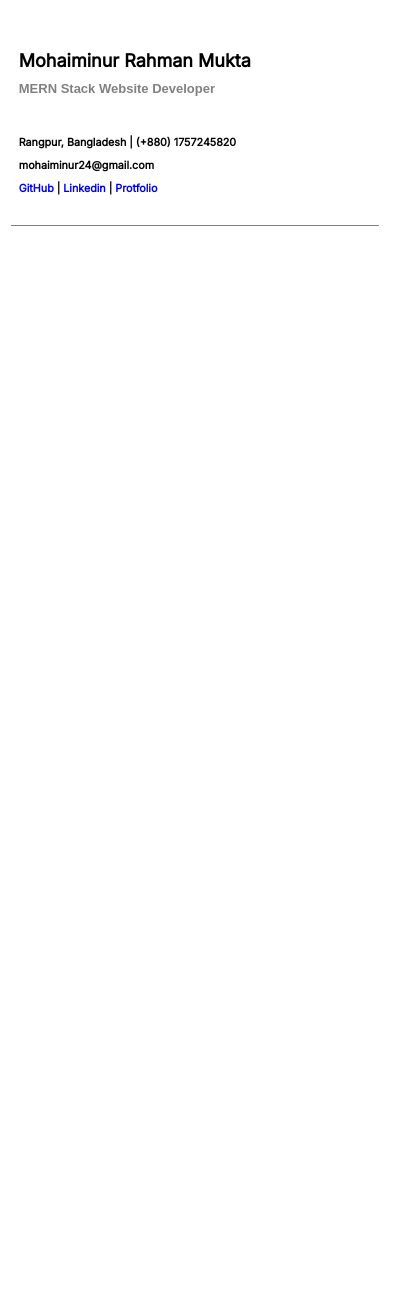
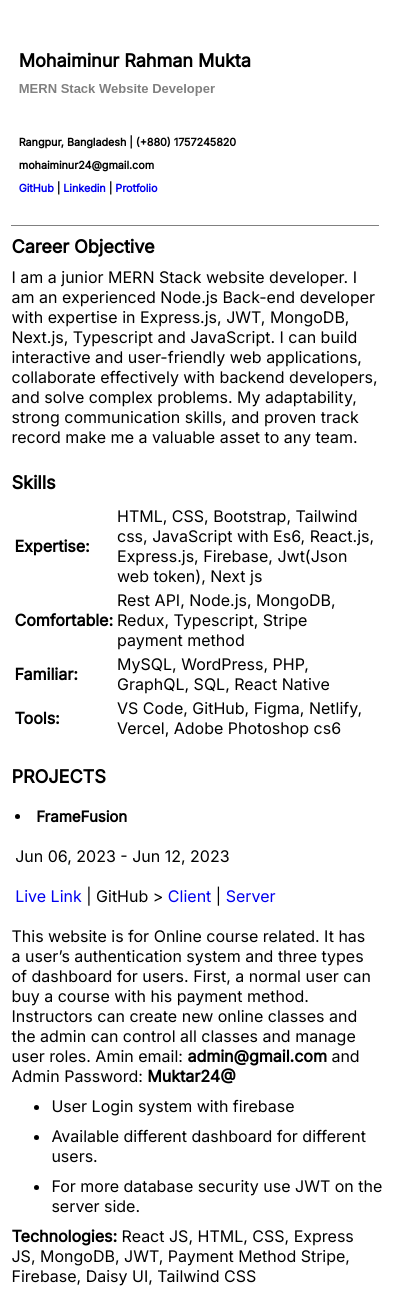
Before and after one commit to Mohaiminur-MernStackDeveloper/MohaiMinur-MernStack, a plain HTML site: page index.html in a window 390 px wide. Shown: the whole page, 415 px wide, since content can reach past the window. Before the commit the page ends 844 px from the top, so only its background shows below. Drawn offline with Linux system fonts and the light colour scheme; a web font is replaced by a local one.

Commit message:
career objective and skill section responsive design is complete

```diff
--- a/index.html
+++ b/index.html
@@ -14,15 +14,96 @@
     <title>MERN Stack Website Developer</title>
   </head>
   <body>
-    <div style="border-bottom: 1px solid gray; padding: 10px 0px;" class="topHeader">
+    <div
+      style="border-bottom: 1px solid gray; padding: 10px 0px"
+      class="topHeader"
+    >
       <div>
         <h1>Mohaiminur Rahman Mukta</h1>
         <h2>MERN Stack Website Developer</h2>
       </div>
-      <div style="font-size: medium;" class="topHeadersecound">
+      <div style="font-size: medium" class="topHeadersecound">
         <h6>Rangpur, Bangladesh | (+880) 1757245820</h6>
         <h6>mohaiminur24@gmail.com</h6>
-        <h6><a href="#">GitHub</a> | <a href="#">Linkedin</a> | <a href="#">Protfolio</a></h6>
+        <h6>
+          <a href="#">GitHub</a> | <a href="#">Linkedin</a> |
+          <a href="#">Protfolio</a>
+        </h6>
+      </div>
+    </div>
+    <div style="width: 100%">
+      <div style="width: 100%; margin-bottom: 25px">
+        <h1>Career Objective</h1>
+        <p>
+          I am a junior MERN Stack website developer. I am an experienced
+          Node.js Back-end developer with expertise in Express.js, JWT, MongoDB,
+          Next.js, Typescript and JavaScript. I can build interactive and
+          user-friendly web applications, collaborate effectively with backend
+          developers, and solve complex problems. My adaptability, strong
+          communication skills, and proven track record make me a valuable asset
+          to any team.
+        </p>
+      </div>
+      <div style="width: 100%; margin-bottom: 25px">
+        <h1>Skills</h1>
+        <table style="width: full">
+          <tbody>
+            <tr>
+              <td style="font-weight: bold; width: fit-content">Expertise:</td>
+              <td style="width: fit-content">
+                HTML, CSS, Bootstrap, Tailwind css, JavaScript with Es6,
+                React.js, Express.js, Firebase, Jwt(Json web token), Next js
+              </td>
+            </tr>
+            <tr>
+              <td style="font-weight: bold; width: fit-content">
+                Comfortable:
+              </td>
+              <td style="width: fit-content">
+                Rest API, Node.js, MongoDB, Redux, Typescript, Stripe payment
+                method
+              </td>
+            </tr>
+            <tr>
+              <td style="font-weight: bold; width: fit-content">Familiar:</td>
+              <td style="width: fit-content">
+                MySQL, WordPress, PHP, GraphQL, SQL, React Native
+              </td>
+            </tr>
+            <tr>
+              <td style="font-weight: bold; width: fit-content">Tools:</td>
+              <td style="width: fit-content">
+                VS Code, GitHub, Figma, Netlify, Vercel, Adobe Photoshop cs6
+              </td>
+            </tr>
+          </tbody>
+        </table>
+      </div>
+      <div style="width: 100%; margin-bottom: 25px">
+        <h1>PROJECTS</h1>
+        <div class="projectTitle">
+          <li style="font-size: 15px; font-weight: bold;">FrameFusion</li>
+
+          <span>Jun 06, 2023 - Jun 12, 2023</span>
+          <span
+            ><a href="#">Live Link</a> | GitHub > <a href="#">Client</a> |
+            <a href="#">Server</a></span
+          >
+        </div>
+        <p>
+          This website is for Online course related. It has a user’s
+          authentication system and three types of dashboard for users. First, a
+          normal user can buy a course with his payment method. Instructors can
+          create new online classes and the admin can control all classes and
+          manage user roles. Amin email: <b>admin@gmail.com</b> and Admin Password:
+          <b>Muktar24@</b>
+          <ul>
+            <li>User Login system with firebase</li>
+            <li>Available different dashboard for different users.</li>
+            <li>For more database security use JWT on the server side.</li>
+          </ul>
+        </p>
+        <p><b>Technologies:</b> React JS, HTML, CSS, Express JS, MongoDB, JWT, Payment Method Stripe, Firebase, Daisy UI, Tailwind CSS</p>
       </div>
     </div>
   </body>
--- a/style.css
+++ b/style.css
@@ -19,62 +19,38 @@ a {
   text-decoration: none;
 }
 
-.topHeader{
+.topHeader {
   display: grid;
   grid-template-columns: repeat(2, 1fr);
   justify-content: space-between;
   align-items: start;
 }
 
-.topHeadersecound{
+.topHeadersecound {
   text-align: end;
 }
 
+.projectTitle {
+  display: flex;
+  justify-content: start;
+  justify-items: center;
+}
 
-
-
-
-
-
-
-
-
-
-
-
-
-
-
-
-
-
-
-
-
-
-
-
-
-
-
-
-
-
-
-
-
-
-
+/* Responsive Media query is from here */
 
 @media (max-width: 486px) {
-    .topHeader{
+  .topHeader {
     display: grid;
     grid-template-columns: repeat(1, 1fr);
     justify-content: space-between;
     align-items: start;
   }
 
-    .topHeadersecound{
+  .projectTitle {
+    flex-wrap: wrap;
+  }
+
+  .topHeadersecound {
     text-align: start;
   }
 }
```
Lines whose indentation alone changed are shown as unchanged.
